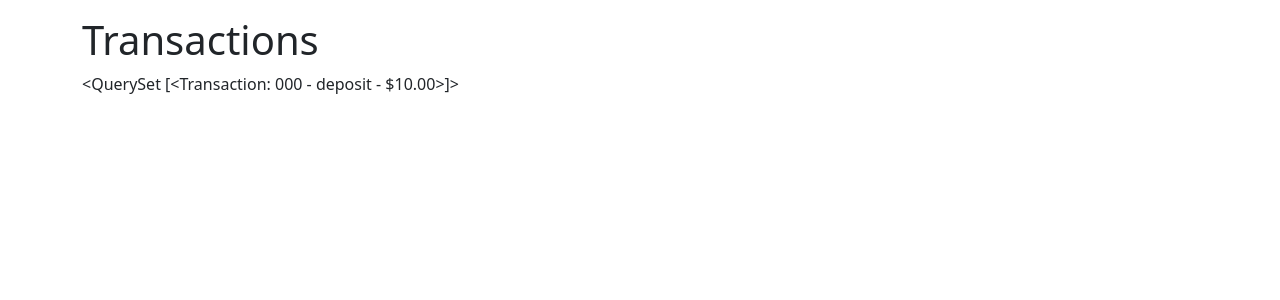
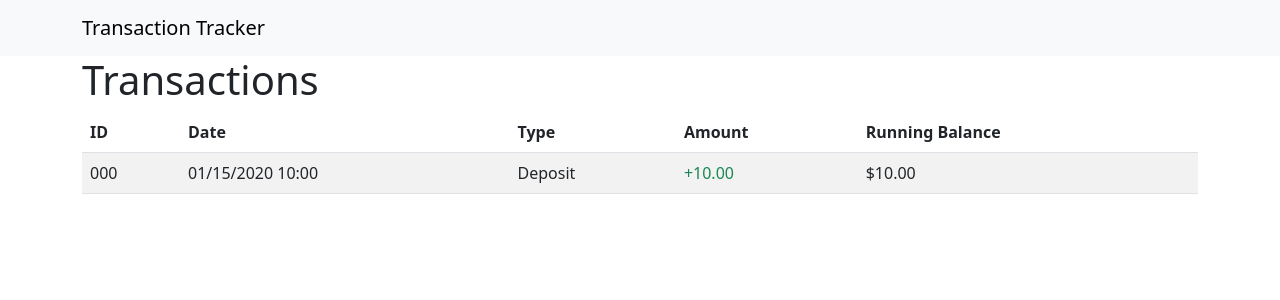
Before and after one commit to viktor-codes/django-transaction-tracker, a Django app: page / in a window 1280 px wide. Shown: the top 300 px of the page. Run offline with Django 5.2, Linux system fonts and the light colour scheme; tables that the repository leaves empty hold one stand-in row (values such as "Sample post").

Commit message:
Write logic to calculate running balance and display transactions in the table

```diff
--- a/apps/transactions/models.py
+++ b/apps/transactions/models.py
@@ -15,5 +15,11 @@ class Transaction(TimestampedModel):
         verbose_name = "Transaction"
         verbose_name_plural = "Transactions"
 
+    @classmethod
+    def get_current_balance(cls):
+        """Calculate total current balance"""
+        transactions = cls.objects.all()
+        return sum(tx.get_signed_amount() for tx in transactions)
+
     def __str__(self):
         return f"{self.transaction_code} - {self.type} - ${self.amount}"
--- a/apps/transactions/views.py
+++ b/apps/transactions/views.py
@@ -1,7 +1,27 @@
+# In apps/transactions/views.py
 from django.shortcuts import render
 from .models import Transaction
 
 
 def transaction_list(request):
-    transactions = Transaction.objects.all().order_by("-transaction_date")
-    return render(request, "transactions/index.html", {"transactions": transactions})
+    transactions = Transaction.objects.all().order_by(
+        "transaction_date"
+    )  # Oldest first for calculation
+
+    # Calculate running balance
+    running_balance = 0
+    transactions_with_balance = []
+
+    for transaction in transactions:
+        running_balance += transaction.amount
+        transaction.running_balance = running_balance
+        transactions_with_balance.append(transaction)
+
+    # Reverse to show newest first
+    transactions_with_balance.reverse()
+
+    return render(
+        request,
+        "transactions/index.html",
+        {"transactions": transactions_with_balance, "current_balance": running_balance},
+    )
--- a/templates/base.html
+++ b/templates/base.html
@@ -5,7 +5,11 @@
     <link href="https://cdn.jsdelivr.net/npm/bootstrap@5.3.0/dist/css/bootstrap.min.css" rel="stylesheet">
 </head>
 <body>
-    <nav class="navbar"><!-- navbar content --></nav>
+    <nav class="navbar navbar-expand-lg navbar-light bg-light">
+        <div class="container">
+            <a class="navbar-brand" href="/">Transaction Tracker</a>
+        </div>
+    </nav>
 
     <main class="container">
         {% block content %}{% endblock %}
--- a/templates/transactions/index.html
+++ b/templates/transactions/index.html
@@ -1,6 +1,48 @@
 {% extends 'base.html' %}
 
 {% block content %}
-<h1>Transactions</h1>
-{{transactions}}
+<div class="row">
+    <div class="col-12">
+        <h1>Transactions</h1>
+
+        {% if transactions %}
+            <div class="table-responsive">
+                <table class="table table-striped">
+                    <thead>
+                        <tr>
+                            <th>ID</th>
+                            <th>Date</th>
+                            <th>Type</th>
+                            <th>Amount</th>
+                            <th>Running Balance</th>
+                        </tr>
+                    </thead>
+                    <tbody>
+                        {% for transaction in transactions %}
+                        <tr>
+                            <td>{{ transaction.transaction_code }}</td>
+                            <td>{{ transaction.transaction_date|date:"m/d/Y g:i" }}</td>
+                            <td>
+                                {{transaction.type|capfirst}}
+                            </td>
+                            <td class="fw-medium {% if transaction.type == 'expense' %}text-danger{% else %}text-success{% endif %}">
+                            {% if transaction.type == 'deposit' %}+{% else %}{% endif %}{{ transaction.amount|floatformat:2 }}
+                            </td>
+
+                            <td class="fw-medium">
+            ${{ transaction.running_balance|floatformat:2 }}
+        </td>
+                        </tr>
+                        {% endfor %}
+                    </tbody>
+                </table>
+            </div>
+        {% else %}
+            <div class="alert alert-info">
+                <h4>No transactions yet</h4>
+                <p>Import transactions from the API or add them manually.</p>
+            </div>
+        {% endif %}
+    </div>
+</div>
 {% endblock %}
```
Also changed, not shown: apps/transactions/migrations/0002_alter_transaction_options_alter_transaction_type.py (added).
